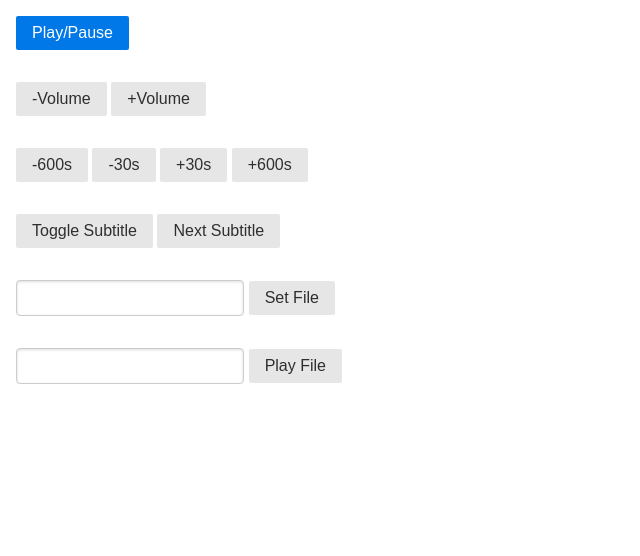
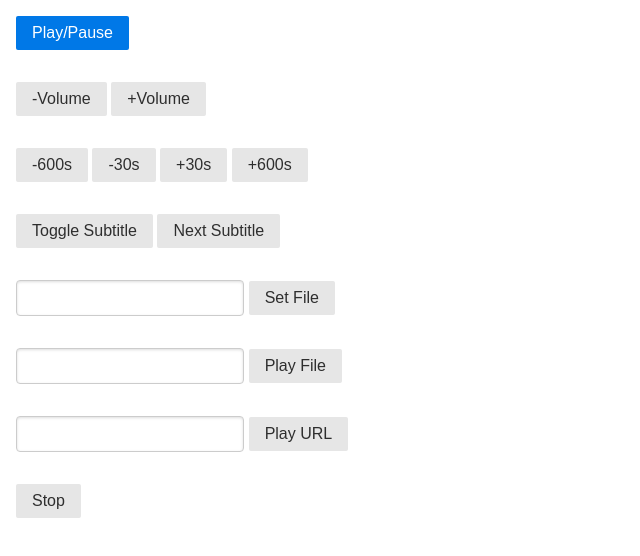
Before and after one commit to gotling/cinema, a website: page static/index.html in a window 1280 px wide. Shown: the whole page, without its empty margins (0-640 px from the left). Drawn offline with Linux system fonts and the light colour scheme.

Commit message:
Add play URL

```diff
--- a/static/index.html
+++ b/static/index.html
@@ -43,6 +43,13 @@
         <input type="text" name="filename.play" value="">
         <button type="submit" name="action" value="filename.play" class="pure-button">Play File</button>
       </div>
+      <div class="pure-u-1 l-box">
+        <input type="text" name="url.play" value="">
+        <button type="submit" name="action" value="url.play" class="pure-button">Play URL</button>
+      </div>
+      <div class="pure-u-1 l-box">
+        <button type="submit" name="action" value="stop" class="pure-button">Stop</button>
+      </div>
     </form>
   </body>
 </html>
```
